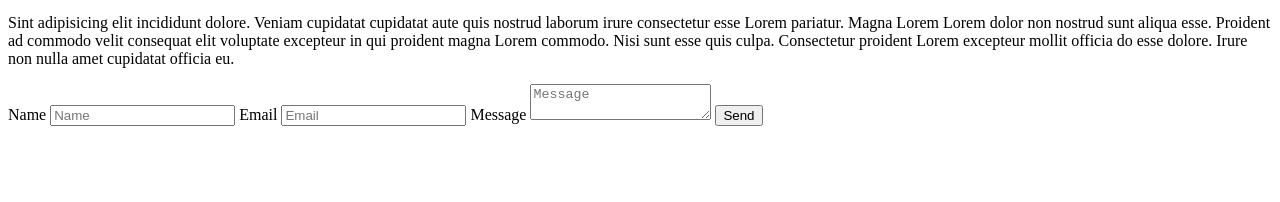
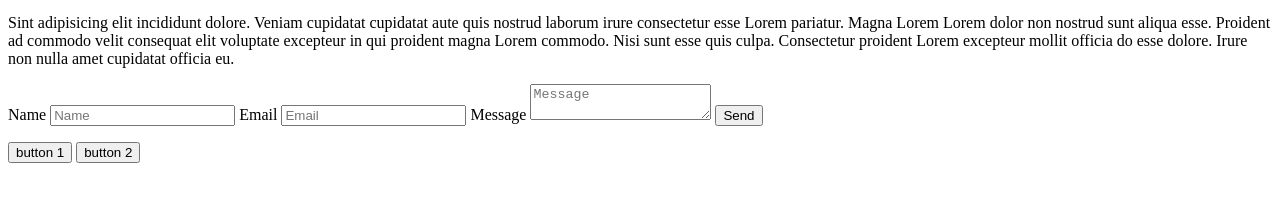
Before and after one commit to tayfunetta/history, a plain HTML site: page index.html in a window 1280 px wide. Shown: the part 122-324 px from the top of the page. Drawn offline with Linux system fonts and the light colour scheme.

Commit message:
added two buttons

```diff
--- a/index.html
+++ b/index.html
@@ -19,3 +19,8 @@
     <textarea id="message" name="message" placeholder="Message"></textarea>
     <input type="submit" value="Send">
 </form>
+
+<div>
+    <button>button 1</button>
+    <button>button 2</button>
+</div>
```
